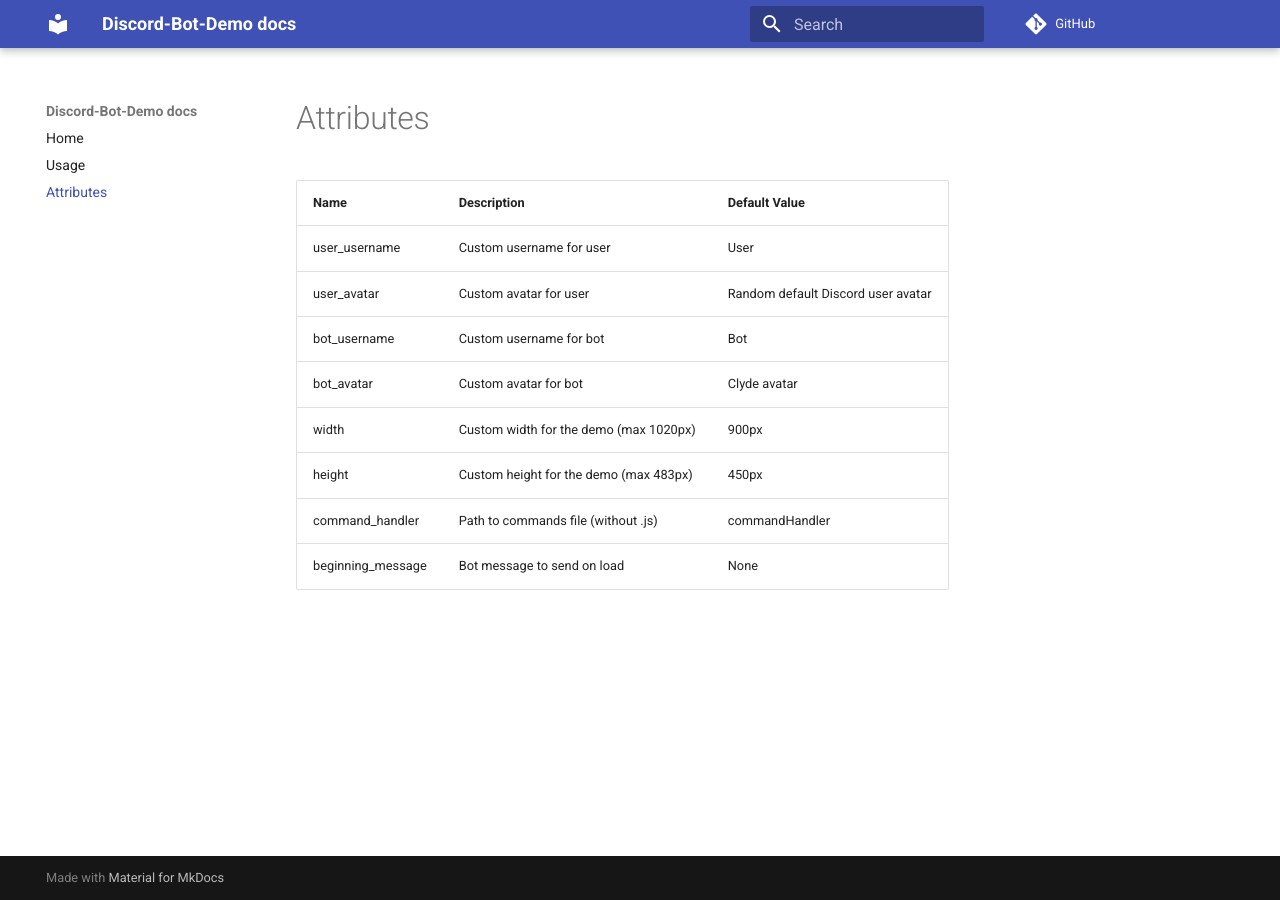
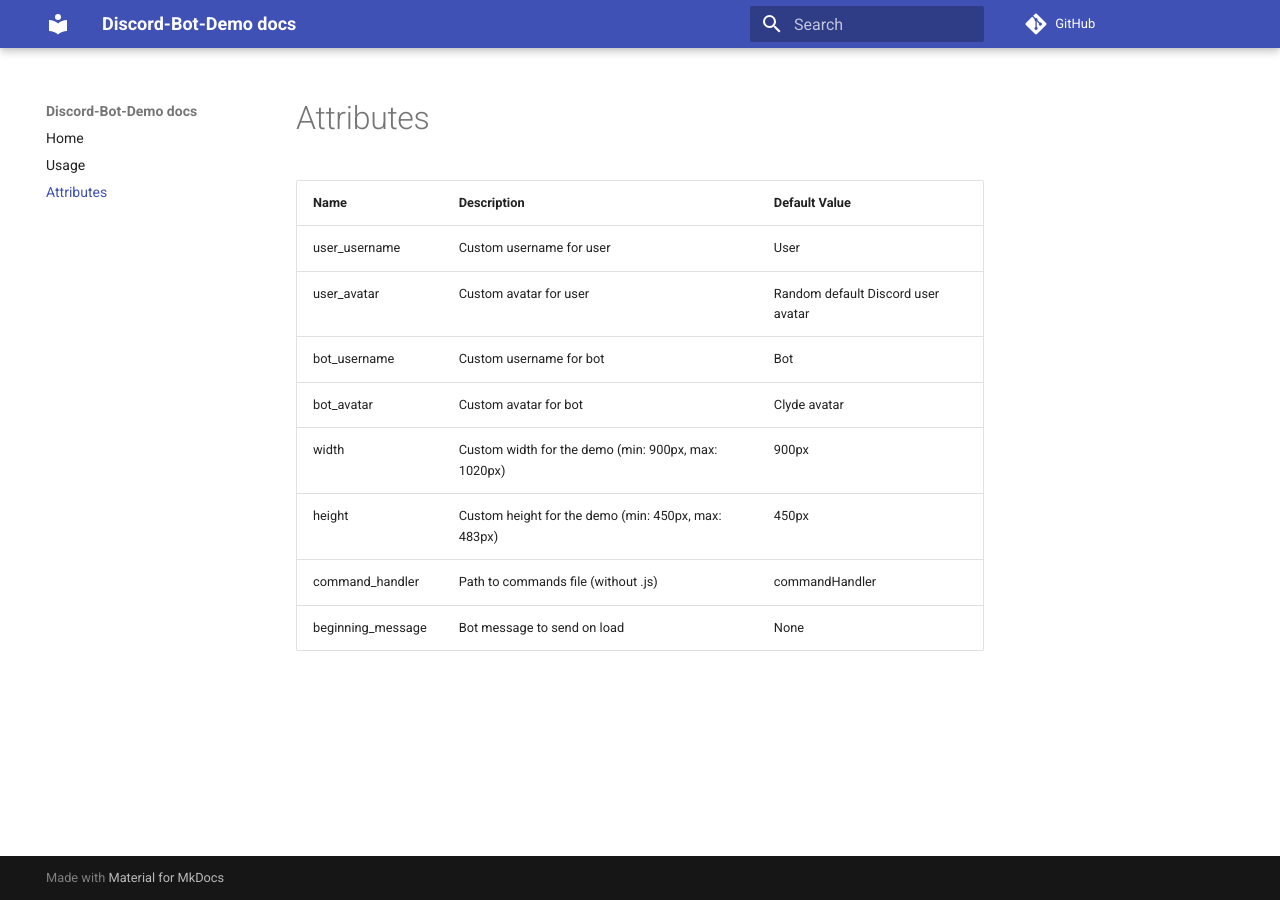
Before and after one commit to Discord-Bot-Demo/docs, an MkDocs documentation site: the page built from docs/attributes.md, in a window 1280 px wide. Built offline with MkDocs 1.6.1 and Material for MkDocs 9.7.7, drawn with Linux system fonts in a browser that asks for light colours; nearby versions of some CDN libraries; comment, search, counter and statistics services are not loaded.

Commit message:
Add minimum to witdh and height

```diff
--- a/docs/attributes.md
+++ b/docs/attributes.md
@@ -1,10 +1,10 @@
-| Name              | Description                            | Default Value                        |
-| ----------------- | -------------------------------------- | ------------------------------------ |
-| user_username     | Custom username for user               | User                                 |
-| user_avatar       | Custom avatar for user                 | Random default Discord user avatar   |
-| bot_username      | Custom username for bot                | Bot                                  |
-| bot_avatar        | Custom avatar for bot                  | Clyde avatar                         |
-| width             | Custom width for the demo (max 1020px) | 900px                                |
-| height            | Custom height for the demo (max 483px) | 450px                                |
-| command_handler   | Path to commands file (without .js)    | commandHandler                       |
-| beginning_message | Bot message to send on load            | None                                 |
+| Name              | Description                                         | Default Value                        |
+| ----------------- | --------------------------------------------------- | ------------------------------------ |
+| user_username     | Custom username for user                            | User                                 |
+| user_avatar       | Custom avatar for user                              | Random default Discord user avatar   |
+| bot_username      | Custom username for bot                             | Bot                                  |
+| bot_avatar        | Custom avatar for bot                               | Clyde avatar                         |
+| width             | Custom width for the demo (min: 900px, max: 1020px) | 900px                                |
+| height            | Custom height for the demo (min: 450px, max: 483px) | 450px                                |
+| command_handler   | Path to commands file (without .js)                 | commandHandler                       |
+| beginning_message | Bot message to send on load                         | None                                 |
```
